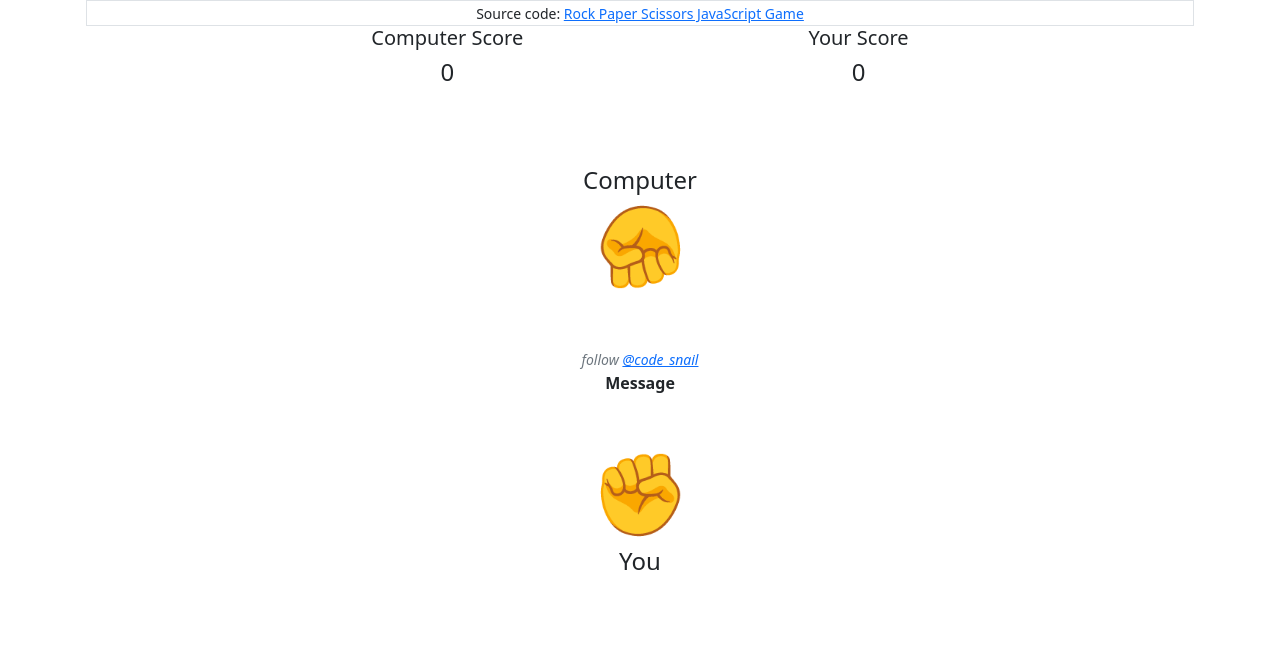
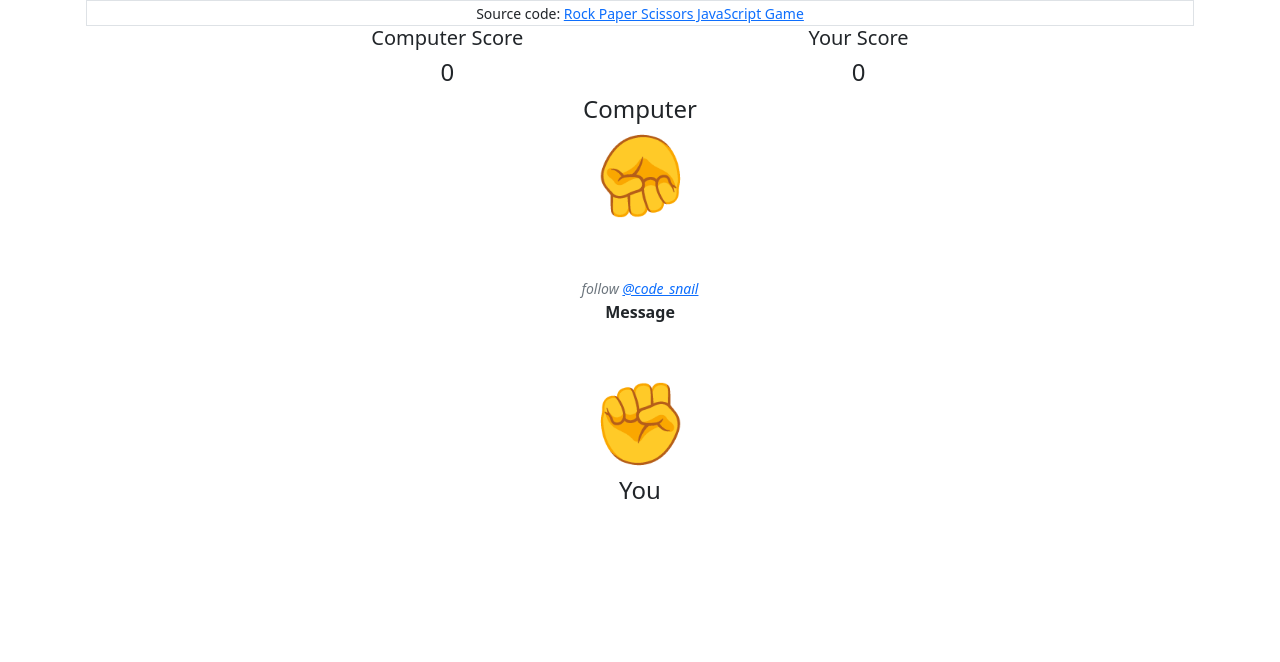
Before and after one commit to SoniArpit/rock-paper-scissors-javascript-game, a plain HTML site: page index.html in a window 1280 px wide. Shown: the top 662 px of the page. Drawn offline with nearby package versions, Linux system fonts and the light colour scheme.

Commit message:
design fix 1

```diff
--- a/index.html
+++ b/index.html
@@ -30,7 +30,7 @@
             </div>
         </div>
 
-        <div class="d-flex flex-row justify-content-center align-items-center" style="height: 70vh;">
+        <div class="d-flex flex-row justify-content-center align-items-center">
             <div class="">
                 <div class="text-center">
                     <h4>Computer</h4>
```
